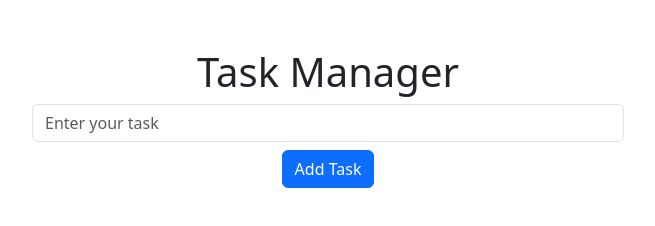
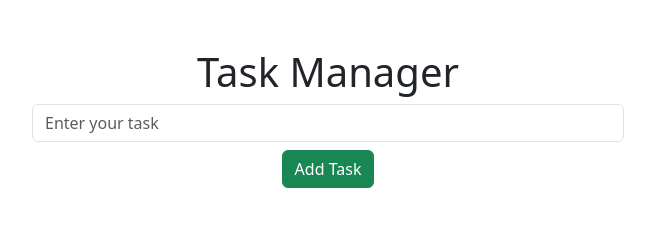
Before and after one commit to vivekkumarroy/Exam-code-2-, a plain HTML site: page index.html in a window 1280 px wide. Shown: the whole page, without its empty margins (312-967 px from the left). Drawn offline with nearby package versions, Linux system fonts and the light colour scheme.

Commit message:
Update index.html

```diff
--- a/index.html
+++ b/index.html
@@ -42,7 +42,7 @@
       <div class="m-5 text-center">
             <h1>Task Manager</h1>
             <input type="text" id="txtTask" class="form-control mb-2 mx-auto" style="width: 50%;" placeholder="Enter your task">
-            <button class="btn btn-primary" onclick="addTask()">Add Task</button>
+            <button class="btn btn-success" onclick="addTask()">Add Task</button>
       </div>
 </body>
 </html>
```
